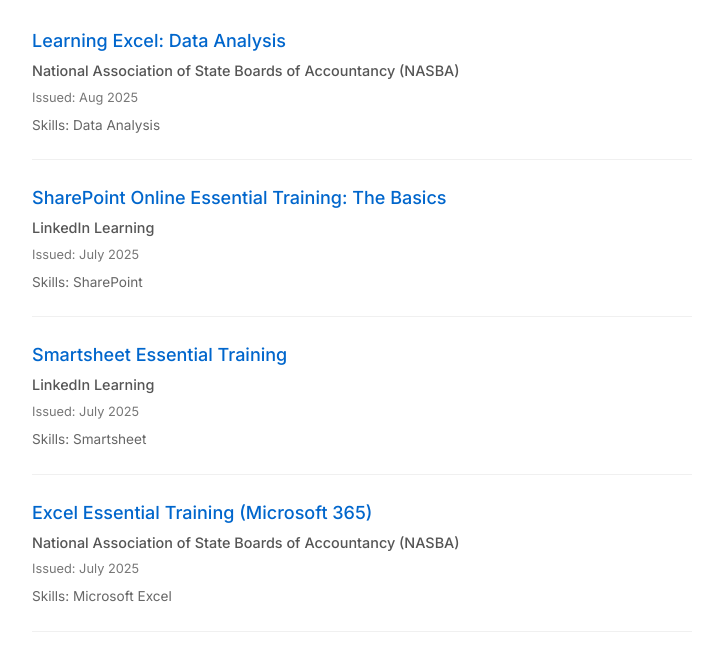
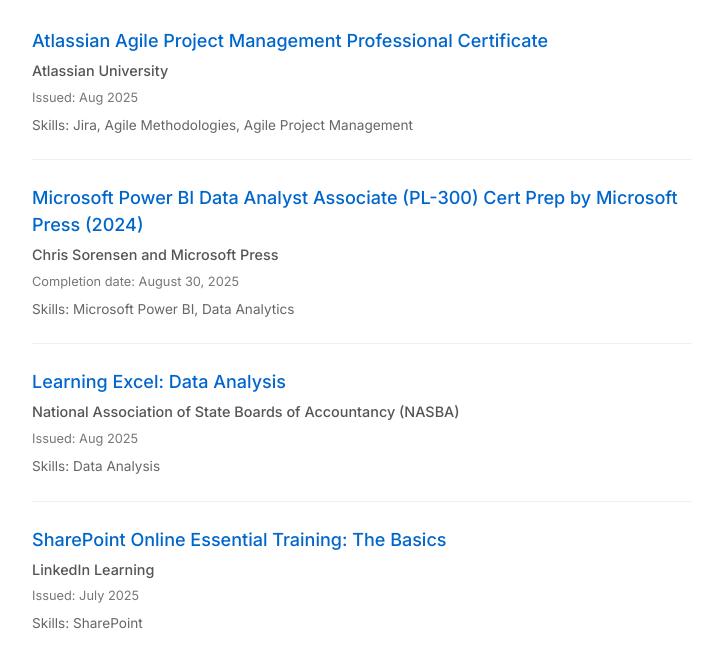
Before and after one commit to FahimMuntashir/certs.fahimmuntashir.com, a plain HTML site: page index.html in a window 1280 px wide. Shown: the part 154-800 px from the top of the page, without its empty margins (278-1001 px from the left). Drawn offline with Linux system fonts and the light colour scheme.

Commit message:
added new certs

```diff
--- a/index.html
+++ b/index.html
@@ -20,6 +20,38 @@
 
     <main>
       <section class="certifications">
+        <div class="certification">
+          <h2>
+            <a
+              href="https://www.linkedin.com/learning/certificates/d102d2a510e0c07127d1f939602d5f2adf29e8fe67da6db5326d1cd6e33d7833?u=236806394"
+              target="_blank"
+            >
+              Atlassian Agile Project Management Professional Certificate</a
+            >
+          </h2>
+          <p class="issuer">Atlassian University</p>
+          <p class="date">Issued: Aug 2025</p>
+          <p class="skills">
+            Skills: Jira, Agile Methodologies, Agile Project Management
+          </p>
+        </div>
+
+        <div class="certification">
+          <h2>
+            <a
+              href="https://www.linkedin.com/learning/certificates/51043a5ffc9c3bc9e67ee3315813aacc7eb8582f43472c31c5504b4dd48604db"
+              target="_blank"
+            >
+              Microsoft Power BI Data Analyst Associate (PL-300) Cert Prep by Microsoft Press (2024)</a
+            >
+          </h2>
+          <p class="issuer">Chris Sorensen and Microsoft Press</p>
+          <p class="date">Completion date: August 30, 2025</p>
+          <p class="skills">
+            Skills: Microsoft Power BI, Data Analytics
+          </p>
+        </div>
+
         <div class="certification">
           <h2>
             <a
```
Also changed, not shown: 1 other file.
